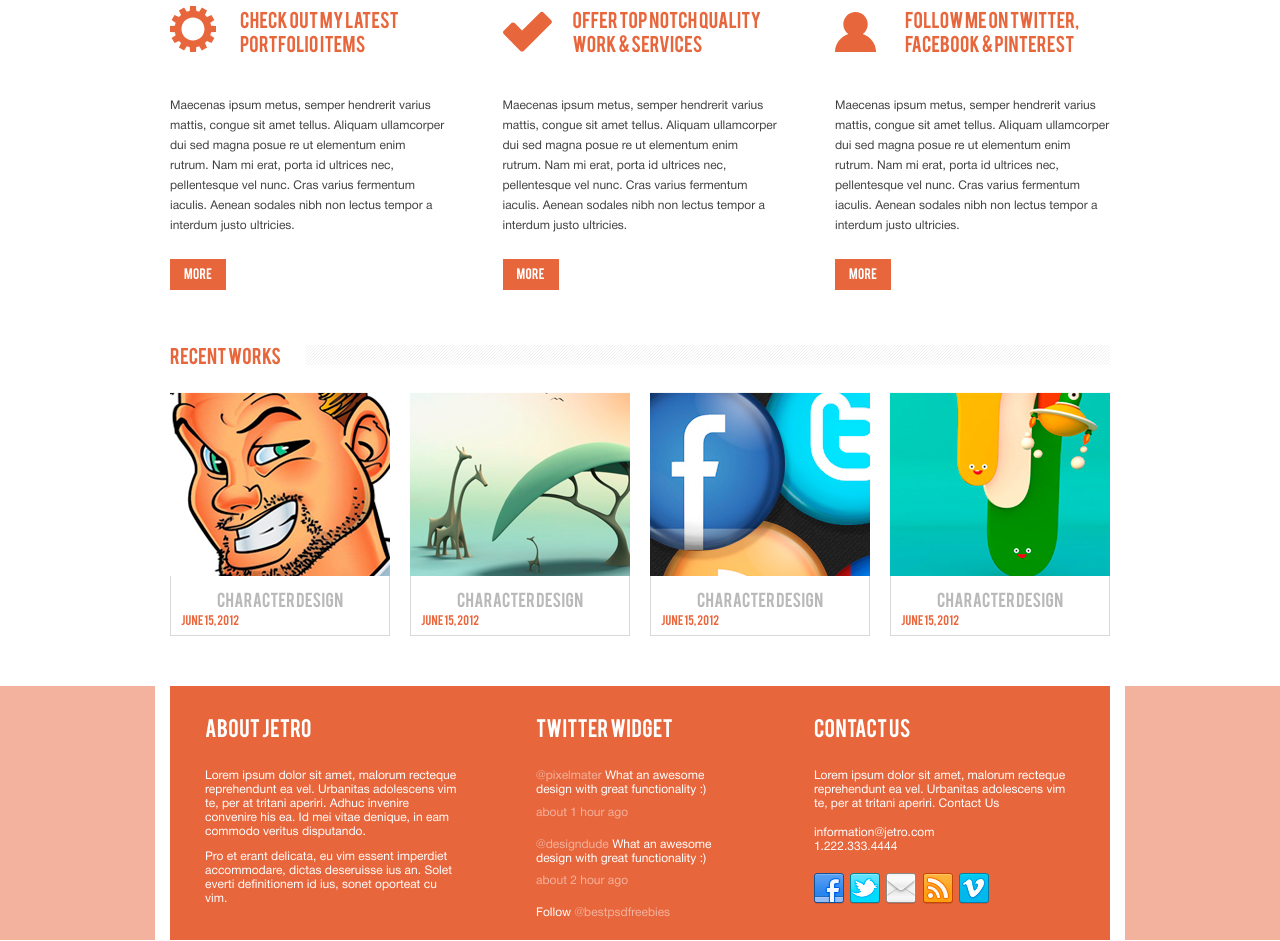
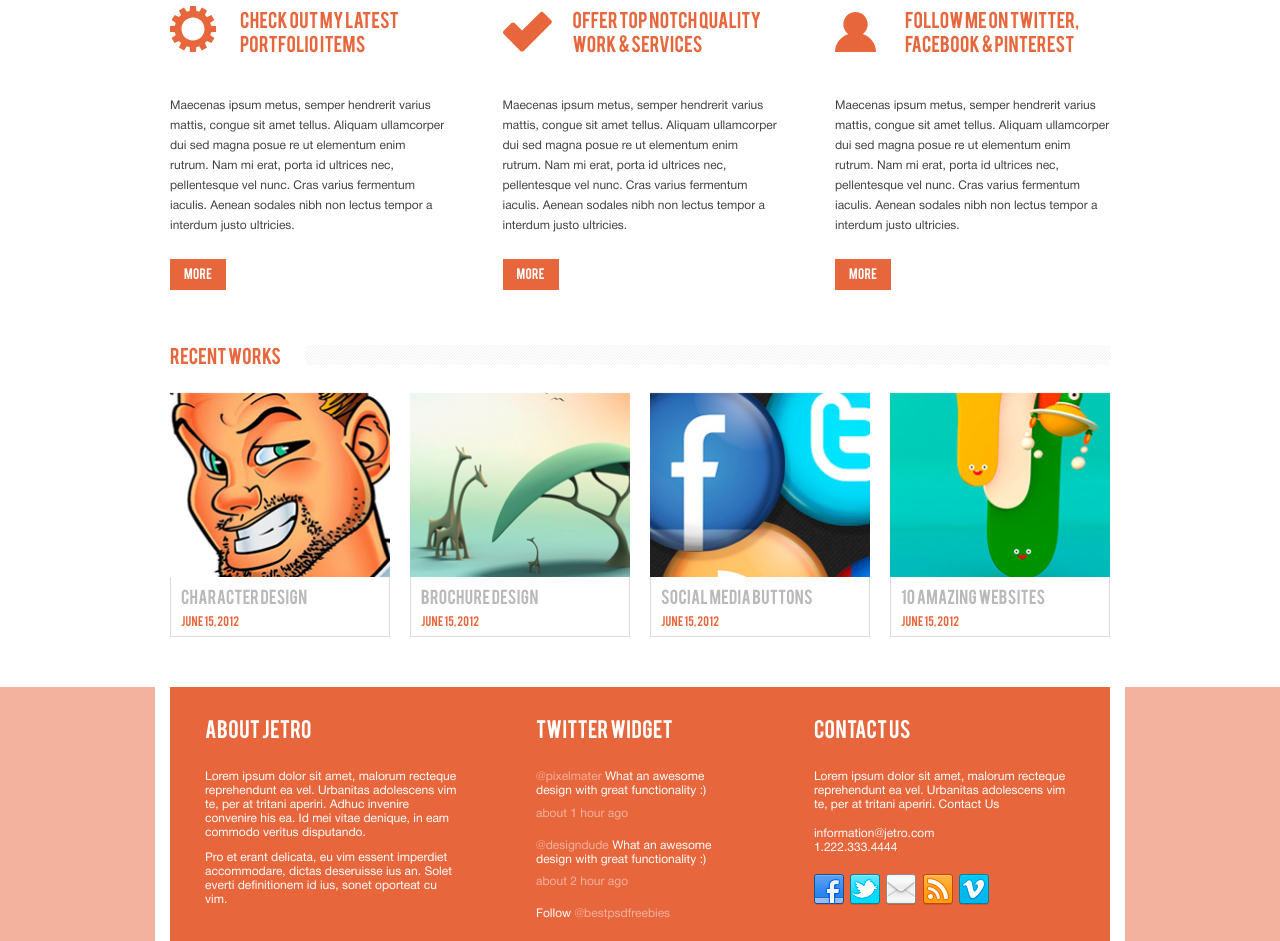
Before and after one commit to SergNz1/Jetro, a plain HTML site: page index.html in a window 1280 px wide. Shown: the part 678-1619 px from the top of the page. Drawn offline with nearby package versions, Linux system fonts and the light colour scheme.

Commit message:
canceled slider work

```diff
--- a/css/media.css
+++ b/css/media.css
@@ -1,3 +1,16 @@
+@media(max-width: 920px){
+    .works__inner-item{
+        margin-right: 20px;
+        margin-bottom: 10px;
+
+    }
+    .works__inner{
+        width: 80%;
+       justify-content: flex-start;
+        flex-wrap: wrap;
+    }
+
+}
 @media(max-width: 870px){
     .items__inner {
         display: block;
@@ -20,7 +33,14 @@
    }
    .footer__item-twitter {
     width: 50%;
+    }
 }
+@media(max-width: 650px){
+       .works__inner{
+        width: 100%;
+
+    }
+
 }
 @media(max-width: 550px){
     .header__menu-btn{
--- a/css/style.css
+++ b/css/style.css
@@ -196,11 +196,13 @@ color: #fff;
 }
 .works__inner{
   margin-bottom: 50px;
+  display: flex;
+  justify-content: space-between;
 }
-.slick-slide{
-    padding: 0;
-    margin: 0;
+.works__inner-item{
+    width: 220px;
 }
+
 .works__title{
     margin-bottom: 27px;
     margin-top: 5px;
@@ -214,40 +216,37 @@ color: #fff;
     padding-right: 25px;
 }
 
-.works__inner-box{
-    display: inline-block;
-    position: relative;
-    /* margin-right: 20px; */
+.work-pic{
+width: 220px;
+height: 185px;
+background-position: top center;
+background-size: cover;
+background-repeat: no-repeat;
 }
-.works__inner-item{
-    text-align: center;
+.work-pic a{
+    display: block;
+    height: 100%;
 }
-.works__title img{
-    margin-left: 30px;
-    width: 790px;
+.work-link{
+    height: 60px;
+    border-bottom: 1px solid #dbdbdb;
+    border-left: 1px solid #dbdbdb;
+    border-right: 1px solid #dbdbdb;
+    padding-left: 10px;
 }
-.works__inner-link{
-    font-size: 16px;
-    padding: 14px 10px 15px 10px;
-    height: 60px;
-    border-left: 1px solid #d9d9d9;
-    border-right: 1px solid #d9d9d9;
-    border-bottom: 1px solid #d9d9d9;
-}
-.works__inner .slick-list{
-    margin-left: -10px;
-    margin-right: -10px;
-}
-.works__inner-link a{
+
+.work-link a{
+    display: block;
     font-size: 16px;
     color:#b9b9b9;
+    padding-top: 10px;
 }
-.works__inner-link span{
+.work-link span{
+    display: block;
+
     font-size: 11px;
     color:#e8663c;
-    position: absolute;
-    display: flex;
-    line-height: 22px;
+    line-height: 10px;
 }
 .slider__iner{
     position: relative;
--- a/index.html
+++ b/index.html
@@ -125,7 +125,7 @@
                         </div>
                     </div>
                 </div>
-                <div class="slider__item" style="background-image: url('images/slider-bg.jpg')">
+                <div class="slider__item" style="background-image: url('images/sl3.jpg')">
                     <div class="slider__item-box">
                         <div class="slider__item-title">
                             Slide One
@@ -160,7 +160,7 @@
                     <div class="slider__nav-img" style="background-image: url('images/slimg6.jpg')"></div>
                 </div>
                 <div class="nav__img">
-                    <div class="slider__nav-img" style="background-image: url('images/slimg6.jpg')"></div>
+                    <div class="slider__nav-img" style="background-image: url('images/slimg4.jpg')"></div>
                 </div>
 
             </div>
@@ -246,56 +246,50 @@
                 <div class="works__title-text">
                     Recent Works
                 </div>
-
             </div>
             <div class="works__inner">
-
                 <div class="works__inner-item">
-                    <div class="works__inner-box">
-                        <img src="images/work1.jpg" alt="">
-                        <div class="works__inner-link">
+                    <div class="work-pic" style="background-image: url('images/work1.jpg')">
+                        <a href="#"></a>
+                    </div>
+                    <div class="work-link">
                         <a href="#">Character Design</a>
                         <a href="#"><span>June 15, 2012</span></a>
                     </div>
                 </div>
+
+
+                <div class="works__inner-item">
+                    <div class="work-pic" style="background-image: url('images/work2.jpg')">
+                        <a href="#"></a>
                     </div>
-                <div class="works__inner-item">
-                    <div class="works__inner-box">
-                        <img src="images/work2.jpg" alt="">
-                        <div class="works__inner-link">
-                            <a href="#">Character Design</a>
+                    <div class="work-link">
+                        <a href="#">Brochure Design</a>
                         <a href="#"><span>June 15, 2012</span></a>
                     </div>
                 </div>
+
+
+                <div class="works__inner-item">
+                    <div class="work-pic" style="background-image: url('images/work3.jpg')">
+                        <a href="#"></a>
                     </div>
-                <div class="works__inner-item">
-                    <div class="works__inner-box">
-                        <img src="images/work3.jpg" alt="">
-                        <div class="works__inner-link">
-                            <a href="#">Character Design</a>
+                    <div class="work-link">
+                        <a href="#">Social Media Buttons</a>
                         <a href="#"><span>June 15, 2012</span></a>
                     </div>
                 </div>
+
+
+                <div class="works__inner-item">
+                    <div class="work-pic" style="background-image: url('images/work4.jpg')">
+                        <a href="#"></a>
                     </div>
-                <div class="works__inner-item">
-                    <div class="works__inner-box">
-                        <img src="images/work4.jpg" alt="">
-                        <div class="works__inner-link">
-                            <a href="#">Character Design</a>
+                    <div class="work-link">
+                        <a href="#">10 Amazing Websites</a>
                         <a href="#"><span>June 15, 2012</span></a>
                     </div>
                 </div>
-                </div>
-                <div class="works__inner-item">
-                    <div class="works__inner-box">
-                        <img src="images/work1.jpg" alt="">
-                        <div class="works__inner-link">
-                            <a href="#">Character Design</a>
-                            <a href="#"><span>June 15, 2012</span></a>
-                        </div>
-                    </div>
-                </div>
-
             </div>
         </div>
     </section>
--- a/js/main.js
+++ b/js/main.js
@@ -22,34 +22,6 @@ $(function(){
 
   });
 
-  $('.works__inner').slick({
-        slidesToShow: 4,
-        slidesToScroll: 1,
-        // centerMode: false,
-        arrows: false,
-        // variableWidth:true,
-        responsive: [
-          {
-            breakpoint: 970,
-            settings: {
-              slidesToShow: 3,
-             }
-          },
-           {
-            breakpoint:690,
-            settings: {
-              slidesToShow: 2,
-             }
-          },
-          {
-            breakpoint: 470,
-            settings: {
-              slidesToShow: 1,
-             }
-          },
-
-        ]
-  });
 
 $(".header__menu-btn").on('click',function(){
     $('.header__menu > ul').slideToggle();
```
Lines whose indentation alone changed are shown as unchanged.
